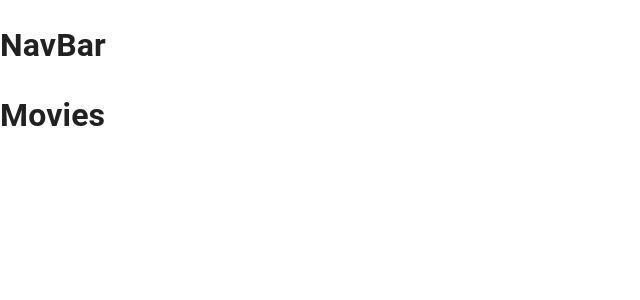
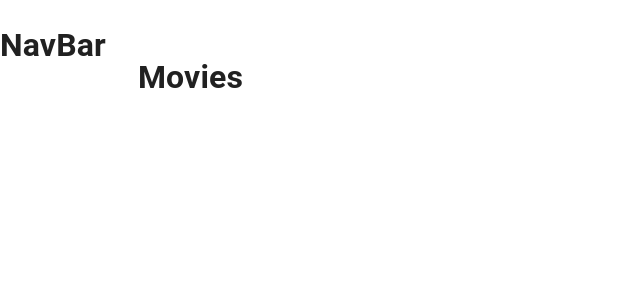
Before and after one commit to Scott-Zeta/film_pire, a React (Create React App) app: page / in a window 1280 px wide. Shown: the top 300 px of the page, without its empty margins (0-640 px from the left). Built offline with nearby package versions, Linux system fonts and the light colour scheme.

Commit message:
setting css with mui

```diff
--- a/src/components/App.jsx
+++ b/src/components/App.jsx
@@ -7,10 +7,11 @@
 const App = () => {
   const classes = useStyles();
   return (
-    <div>
+    <div className={classes.root}>
       <CssBaseline />
       <NavBar />
-      <main>
+      <main className={classes.content}>
+        <div className={classes.toolbar} />
         <Switch>
           <Route exact path="/">
             <Movies />
--- a/src/components/styles.js
+++ b/src/components/styles.js
@@ -1,5 +1,15 @@
 import { makeStyles } from '@mui/styles';
 
 export default makeStyles(() => ({
-
+  root: {
+    display: 'flex',
+    height: '100%',
+  },
+  toolBar: {
+    height: '70px',
+  },
+  content: {
+    flexGrow: '1',
+    padding: '2em',
+  },
 }));
```
